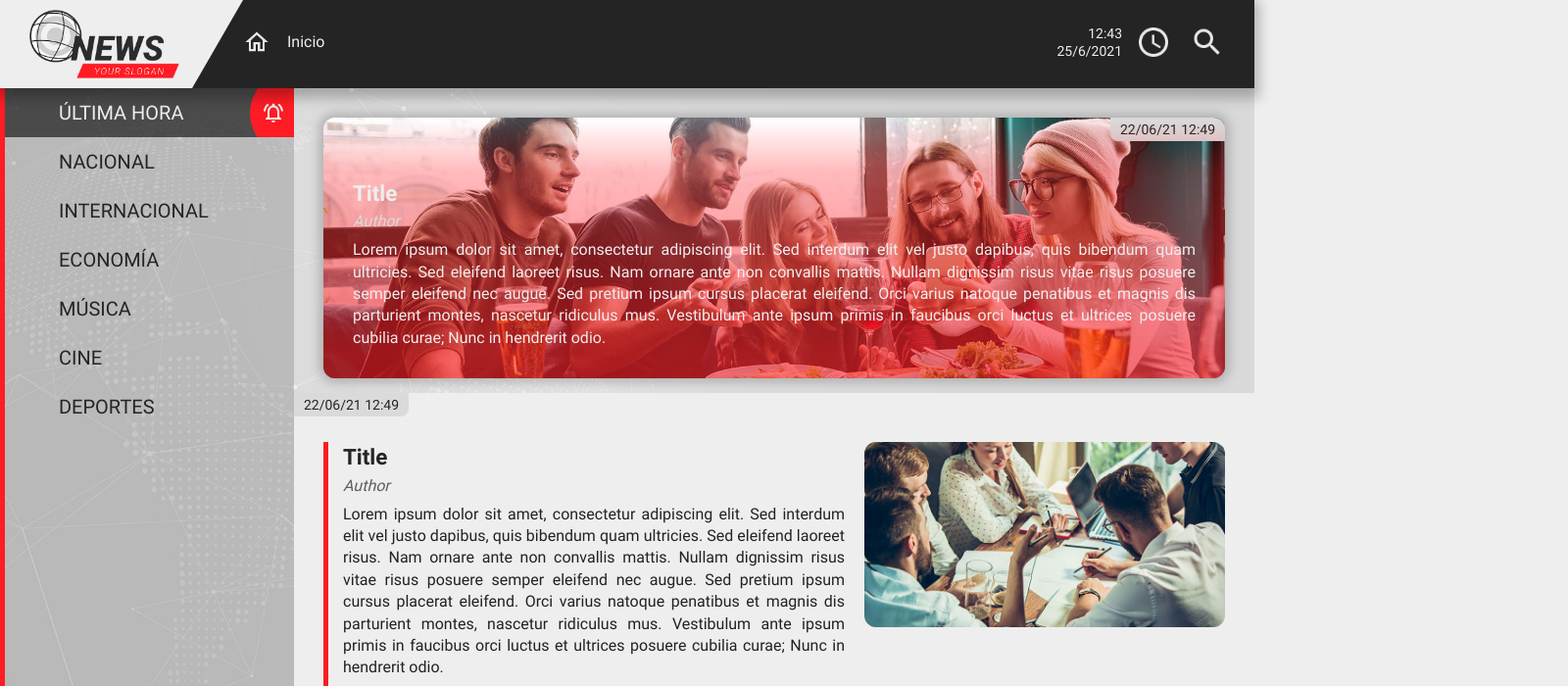
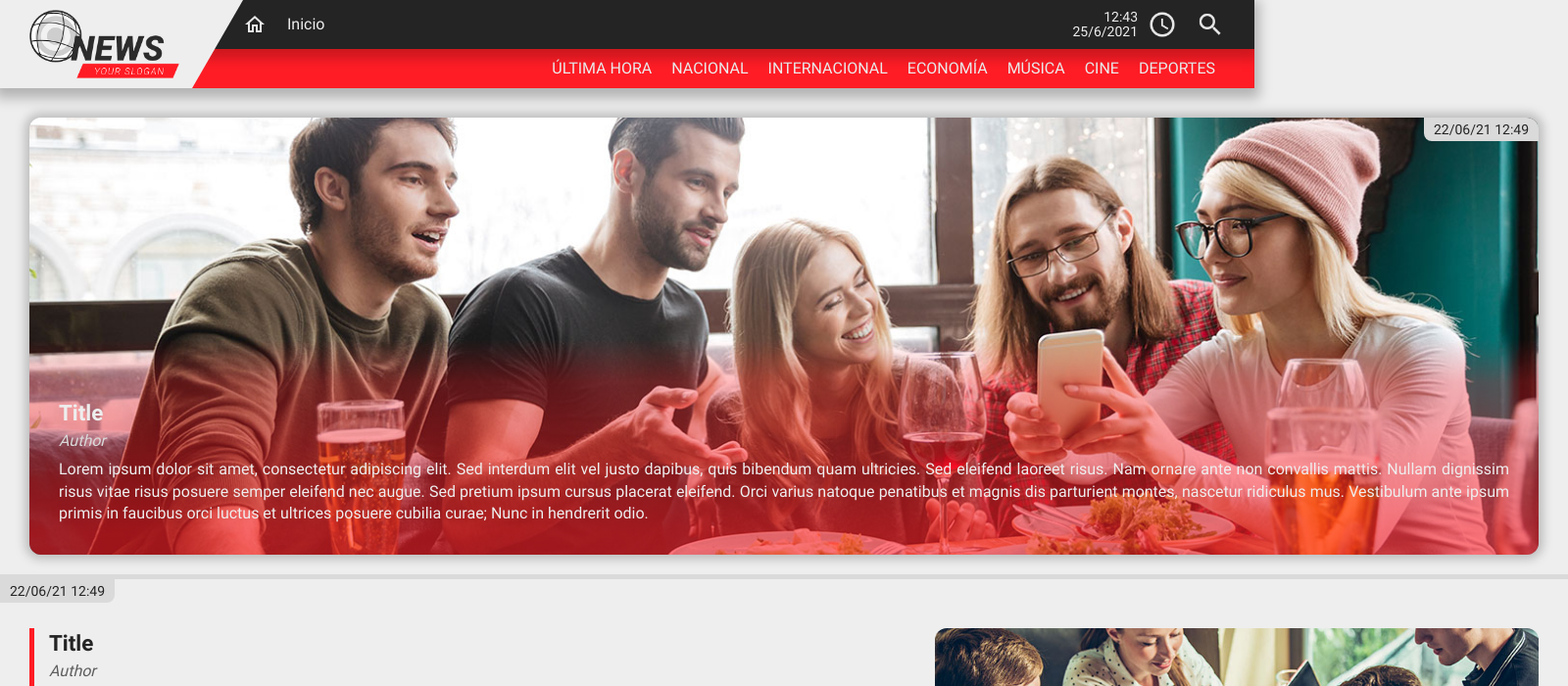
Before and after one commit to vcrespolozano/template-news, a plain HTML site: page index.html in a window 1280 px wide. Shown: the top 700 px of the page at 98% size, 1600 px wide, since content can reach past the window. Drawn offline with nearby package versions, Linux system fonts and the light colour scheme.

Commit message:
Actualización importante en el diseño general.

```diff
--- a/assets/css/_comun.scss
+++ b/assets/css/_comun.scss
@@ -39,7 +39,7 @@ body {
   &:after {
       content: '';
       @include fixedPos(0, 0, 0, 0);
-      background     : url('../img/bg_body.jpg') center no-repeat;
+      background     : url('../img/bg_body_v2.jpg') center no-repeat;
       background-size: cover;
       z-index        : 0;
   }
@@ -179,10 +179,16 @@ strong {
 
 /***** CONTENT -> CONTENEDOR PRINCIPAL - ANCHO 100% - ANCHO DE MENÚ ****/
 .content {
-  position   : relative;
-  width      : calc(100% - 300px);
-  margin-left: 300px;
-  z-index    : 1;
+  position  : relative;
+  width     : $w_1600;
+  background: $color_claro;
+  margin    : 0 auto;
+  padding   : 30px 0;
+  z-index   : 1;
+
+  &.no_pad_top {
+    padding-top: 0;
+  }
 }
 
 /*** BTN TOP ****/
@@ -228,6 +234,23 @@ strong {
   }
 }
 
+/**** BOTÓN TOGGLE MENU ****/
+.toggle_menu {
+  display    : none;
+  @include fixedPos(auto, auto, 4%, 6%);
+  border       : 1px solid $color_claro;
+  width        : 50px;
+  height       : 50px;
+  line-height  : 50px;
+  border-radius: 100%;
+  text-align   : center;
+  font-size    : 22px;
+  background   : $color_principal;
+  color        : $color_claro;
+  opacity      : .8;
+  z-index      : 9;
+}
+
 /**** SCROLLBAR ****/
 ::-webkit-scrollbar {
   width: 5px;
@@ -235,7 +258,7 @@ strong {
 
 /* Track */
 ::-webkit-scrollbar-track {
-  background: $color_claro;
+  background: $color_oscuro;
 }
 
 /* Handle */
@@ -245,7 +268,7 @@ strong {
 
 /* Handle on hover */
 ::-webkit-scrollbar-thumb:hover {
-  background: $color_oscuro;
+  background: $gris_claro;
 }
 
 /**** DELAY CUSTOM ****/
--- a/assets/css/_site.scss
+++ b/assets/css/_site.scss
@@ -1,7 +1,7 @@
 /**** ESTILOS SITIO ****/
-@use 'site/cabecera';
+// @use 'site/cabecera';
+@use 'site/cabeceraV2';
 @use 'site/search';
-@use 'site/menu';
 @use 'site/pie';
 @use 'site/content';
 @use 'site/new';
--- a/assets/css/_variables.scss
+++ b/assets/css/_variables.scss
@@ -7,7 +7,8 @@ $color_oscuro              : #242424;
 $color_negro               : #000;
 $gris_claro                : #dadada;
 $logo                      : url('../img/logo_v1.png') center no-repeat;
+$w_1615                    : 1615px;
+$w_1600                    : 1600px;
 $w_1260                    : 1260px;
-$w_1600                    : 1600px;
 $w_768                     : 768px;
 $w_480                     : 480px;
--- a/assets/css/modules/_fullwidth.scss
+++ b/assets/css/modules/_fullwidth.scss
@@ -4,8 +4,8 @@
 /*** TEXT-PICTURE MODULE ***/
 .fullwidth {
     position          : relative;
-    margin            : 30px 30px 15px;
     width             : calc(100% - 60px);
+    margin            : 0 30px;
     border-radius     : 12px;
     -webkit-box-shadow: 0px 0px 10px 5px rgba(122,122,122, .4);
     -moz-box-shadow   : 0px 0px 10px 5px rgba(122,122,122, .4);
--- a/assets/css/modules/_misc.scss
+++ b/assets/css/modules/_misc.scss
@@ -4,7 +4,7 @@
 /*** FORMATO MIXTO - MEZCLA DE FULLWIDTH Y GRID ***/
 .misc {
     position: relative;
-    margin  : 15px 30px;
+    margin  : 20px 30px;
     width   : calc(100% - 60px);
     z-index : 1;
 
@@ -17,7 +17,7 @@
 
     .fullwidth {
         width      : calc(50% - 10px);
-        margin     : 8px 0;
+        margin     : 15px 0;
         margin-left: 10px;
         float      : right;
 
--- a/assets/css/modules/_textpic.scss
+++ b/assets/css/modules/_textpic.scss
@@ -3,10 +3,12 @@
 
 /*** TEXT-PICTURE MODULE ***/
 .textpic_module {
-    position  : relative;
-    background: $color_claro;
-    padding   : 50px 30px 40px;
-    z-index   : 1;
+    position     : relative;
+    background   : $color_claro;
+    padding      : 50px 30px 30px;
+    margin       : 20px 0;
+    border-top   : 5px solid $gris_claro;
+    z-index      : 1;
 
     .text {
         position    : relative;
--- /dev/null
+++ b/assets/css/site/_cabeceraV2.scss
@@ -0,0 +1,156 @@
+@use '../variables' as *;
+@use '../mixins' as *;
+
+/*** CABECERA ***/
+header {
+    @include fixedPos(0, 0, 0, auto);
+    -webkit-box-shadow: 0px 5px 12px 5px rgba(0,0,0,0.25);
+    box-shadow        : 0px 5px 12px 5px rgba(0,0,0,0.25);
+    z-index           : 3;
+
+    .header_content {
+        position: relative;
+        overflow: hidden;
+        z-index : 1;
+
+        &:after {
+            content: '';
+            @include absolutePos(-20px, -80px, auto, 0);
+            width     : 230px;
+            height    : 230px;
+            background: $color_claro;
+            @include rotar(-60deg);
+            z-index   : 2;
+        }
+
+        .logo {
+            display            : block;
+            float              : left;
+            margin             : 10px 0;
+            margin-left        : 30px;
+            position           : relative;
+            background-image   : url('../img/logo.png');
+            background-repeat  : no-repeat;
+            background-position: center;
+            background-size    : contain;
+            width              : 153px;
+            height             : 70px;
+            z-index            : 3;
+        }
+
+        .info {
+            position: relative;
+            float   : right;
+            width   : calc(100% - 183px);
+            z-index : 1;
+
+            .upper {
+                position          : relative;
+                background        : $color_oscuro;
+                padding           : 10px 30px 10px 60px;
+                -webkit-box-shadow: 0px 5px 12px 5px rgba(0,0,0,0.2);
+                box-shadow        : 0px 5px 12px 5px rgba(0,0,0,0.2);
+                z-index           : 2;
+
+                .breadcrumbs {
+                    position           : relative;
+                    float              : left;
+                    padding-left       : 50px;
+                    background         : url('../img/ico_home.png') no-repeat;
+                    background-position: left 5px center;
+                    background-size    : 24px;
+                    z-index            : 1;
+
+                    a,
+                    span {
+                        color          : $color_claro;
+                        display        : inline-block;
+                        vertical-align : middle;
+                        margin-right   : 10px;
+                        font-size      : 16px;
+                        line-height    : 30px;
+                        height         : 30px;
+                        text-decoration: none;
+
+                        &:last-child {
+                            margin-right: 0;
+                        }
+                    }
+                }
+
+                .right_side {
+                    position: relative;
+                    float   : right;
+                    z-index : 1;
+
+                    .search_icon {
+                        position       : relative;
+                        display        : inline-block;
+                        vertical-align : middle;
+                        margin-left    : 10px;
+                        background     : url('../img/ico_search.png') center no-repeat;
+                        background-size: contain;
+                        width          : 30px;
+                        height         : 30px;
+                        @include transicion(250ms);
+                        cursor         : pointer;
+
+                        &.active {
+                            background-image: url('../img/ico_search_r.png');
+                        }
+                    }
+
+                    .clock_icon {
+                        display            : inline-block;
+                        vertical-align     : middle;
+                        padding-right      : 45px;
+                        text-align         : right;
+                        background         : url('../img/ico_clock.png') no-repeat;
+                        background-position: right 5px center;
+                        background-size    : contain;
+
+                        span {
+                            display    : block;
+                            color      : $color_claro;
+                            font-size  : 14px;
+                            line-height: 15px;
+                            height     : 15px;
+                        }
+                    }
+                }
+            }
+
+            .menu {
+                position     : relative;
+                padding-left : 60px;
+                padding-right: 30px;
+                background   : $color_principal;
+                z-index      : 1;
+
+                ul {
+                    list-style: none;
+                    text-align: right;
+
+                    li {
+                        position      : relative;
+                        display       : inline-block;
+                        vertical-align: middle;
+                        z-index       : 1;
+
+                        a {
+                            position       : relative;
+                            display        : block;
+                            line-height    : 30px;
+                            padding        : 5px 10px;
+                            text-decoration: none;
+                            color          : $color_claro;
+                            text-transform : uppercase;
+                            @include transicion(300ms);
+                            z-index: 1;
+                        }
+                    }
+                }
+            }
+        }
+    }
+}
--- a/assets/css/site/_menu.scss
+++ /dev/null
@@ -1,118 +0,0 @@
-@use '../variables' as *;
-@use '../mixins' as *;
-
-/*** MENU ****/
-nav.menu {
-    @include fixedPos(0, 0, auto, 0);
-    width     : 300px;
-    background: rgba(0, 0, 0, .15);
-    z-index   : 2;
-
-    &:after {
-        content: '';
-        @include absolutePos(0, 0, auto, 0);
-        width     : 5px;
-        background: $color_principal;
-        z-index   : 2;
-    }
-
-    ul {
-        position: relative;
-        z-index : 1;
-
-        li {
-            display: block;
-
-            a {
-                position       : relative;
-                display        : block;
-                padding        : 0 20px 0 60px;
-                text-decoration: none;
-                text-transform : uppercase;
-                font-size      : 20px;
-                line-height    : 50px;
-                height         : 50px;
-                color          : $color_oscuro;
-                overflow       : hidden;
-                z-index        : 1;
-                @include transicion(300ms);
-
-                &:after {
-                    content: '';
-                    @include absolutePos(-40px, 0, auto, 0);
-                    background-image   : url('../img/ico_planet.png');
-                    background-repeat  : no-repeat;
-                    background-position: right 12px center;
-                    background-size    : 24px;
-                    background-color   : $color_principal;
-                    width              : 85px;
-                    height             : 85px;
-                    border-radius      : 100%;
-                    margin             : auto 0;
-                    @include Xtranslate(-60px);
-                    @include transicion(300ms);
-                    opacity: 0;
-                    z-index: 1;
-                }
-            }
-
-            &.lastest {
-                a {
-                    background-color: rgba(0, 0, 0, .6);
-                    color           : $color_claro;
-
-                    &:before {
-                        content: '';
-                        @include absolutePos(auto, 0, -40px, 0);
-                        background-image   : url('../img/ico_alert_w.png');
-                        background-repeat  : no-repeat;
-                        background-position: left 12px center;
-                        background-size    : 24px;
-                        background-color   : $color_principal;
-                        width              : 85px;
-                        height             : 85px;
-                        border-radius      : 100%;
-                        margin             : auto 0;
-                        z-index            : 1;
-                    }
-                }
-            }
-        }
-    }
-
-    .social {
-        @include absolutePos(0, auto, 0, 0);
-        padding         : 10px;
-        background-color: rgba(0, 0, 0, .6);
-        text-align      : center;
-        z-index         : 1;
-
-        a {
-            display       : inline-block;
-            vertical-align: middle;
-            font-size     : 32px;
-            width         : 40px;
-            height        : 40px;
-            line-height   : 40px;
-            margin        : 0 15px;
-            color         : $color_claro;
-            @include transicion(300ms);
-        }
-    }
-}
-
-.toggle_menu {
-    display    : none;
-    @include fixedPos(auto, auto, 4%, 6%);
-    border       : 1px solid $color_claro;
-    width        : 50px;
-    height       : 50px;
-    line-height  : 50px;
-    border-radius: 100%;
-    text-align   : center;
-    font-size    : 22px;
-    background   : $color_principal;
-    color        : $color_claro;
-    opacity      : .8;
-    z-index      : 9;
-}
--- a/assets/css/site/_new.scss
+++ b/assets/css/site/_new.scss
@@ -6,7 +6,7 @@
     position     : relative;
     background   : $color_claro;
     font-size    : 16px;
-    border-bottom: 1px solid $color_principal;
+    border-bottom: 5px solid $gris_claro;
     z-index      : 1;
 
     .new_header {
--- a/assets/css/site/_pie.scss
+++ b/assets/css/site/_pie.scss
@@ -5,9 +5,7 @@
 footer {
     position        : relative;
     padding         : 10px 30px;
-    width           : calc(100% - 300px);
-    margin-left     : 300px;
-    background-color: rgba(0, 0, 0, .65);
+    background-color: $color_oscuro;
     z-index         : 1;
 
     .footer_links {
--- a/assets/js/js.js
+++ b/assets/js/js.js
@@ -10,7 +10,7 @@ var time  = today.getHours() + ":" + today.getMinutes();
 $(document).ready(function(){
 
     // Top del menú
-    $('nav.menu').css('top', alto_cabecera+'px');
+    // $('nav.menu').css('top', alto_cabecera+'px');
 
     // Top del buscador
     $('.search').css('top', alto_cabecera+10+'px');
@@ -137,7 +137,8 @@ const altos_mixtos = () => {
         {
             $('.misc').each(function(index){
                 let item      = $('.misc').eq(index);
-                let alto_grid = item.children('.grid').outerHeight(true) - 16;
+                // Restamos una cantidad fija que se corresponde con el margen superior e inferior de los items del grid, para igualar alturas exactas
+                let alto_grid = item.children('.grid').outerHeight(true) - 30;
 
                 item.children('.fullwidth').find('img').css('height', alto_grid+'px');
             });
--- a/index.html
+++ b/index.html
@@ -44,6 +44,7 @@
         <div class="header_content">
             <a class="logo" href="./" title="Plantilla News"></a>
             <div class="info">
+                <div class="upper">
                     <div class="breadcrumbs">
                         <a href="./" title="Inicio">Inicio</a>
                     </div>
@@ -56,26 +57,30 @@
                     </div>
                     <span class="limpia"></span>
                 </div>
+                <nav class="menu">
+                    <ul>
+                        <li class="lastest"><a href="./" title="Última hora">Última hora</a></li
+                        ><li><a href="./" title="Nacional">Nacional</a></li
+                        ><li><a href="./" title="Internacional">Internacional</a></li
+                        ><li><a href="./" title="Economía">Economía</a></li
+                        ><li><a href="./" title="Música">Música</a></li
+                        ><li><a href="./" title="Cine">Cine</a></li
+                        ><li><a href="./" title="Deportes">Deportes</a></li>
+                    </ul>
+                </nav>
+            </div>
             <span class="limpia"></span>
         </div>
     </header>
 
     <!-- FIXED ABAJO! EN MÓVIL SERÁ MODAL -->
-    <nav class="menu">
-        <ul>
-            <li class="lastest"><a href="./" title="Última hora">Última hora</a></li>
-            <li><a href="./" title="Nacional">Nacional</a></li>
-            <li><a href="./" title="Internacional">Internacional</a></li>
-            <li><a href="./" title="Economía">Economía</a></li>
-            <li><a href="./" title="Música">Música</a></li>
-            <li><a href="./" title="Cine">Cine</a></li>
-            <li><a href="./" title="Deportes">Deportes</a></li>
-        </ul>
+    <!-- <nav class="menu">
+
         <div class="social">
             <a href="javascript:void(0);" title="Twitter" target="_blank" rel="nofollow"><i class="fab fa-twitter"></i></a>
             <a href="javascript:void(0);" title="Instagram" target="_blank" rel="nofollow"><i class="fab fa-instagram"></i></a>
         </div>
-    </nav>
+    </nav> -->
 
     <!-- CONTENIDO -->
     <section class="content">
@@ -214,7 +219,6 @@
                             magnis dis parturient montes, nascetur ridiculus mus. Vestibulum ante ipsum primis in faucibus orci luctus et
                             ultrices posuere cubilia curae; Nunc in hendrerit odio.
                         </p>
-                        </div>
                     </div>
                 </div>
             </div>
```
Also changed, not shown: assets/css/modules/_grid.scss (+6 -6 lines), content.html (+14 -18 lines), new.html (+14 -19 lines), assets/css/css.min.css, assets/img/bg_body_v2.jpg (added), assets/js/js.min.js. Lines whose indentation alone changed are shown as unchanged.
